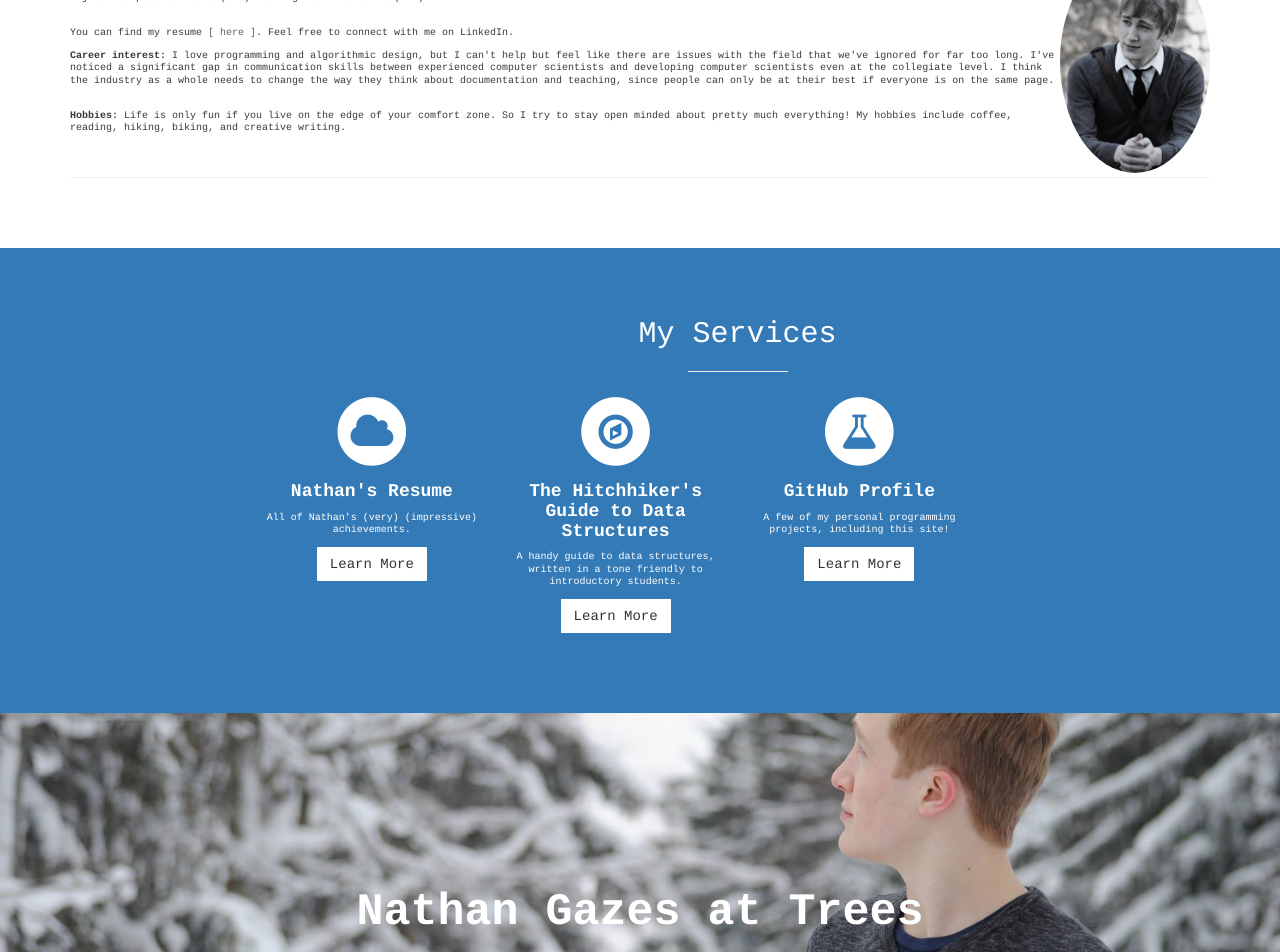
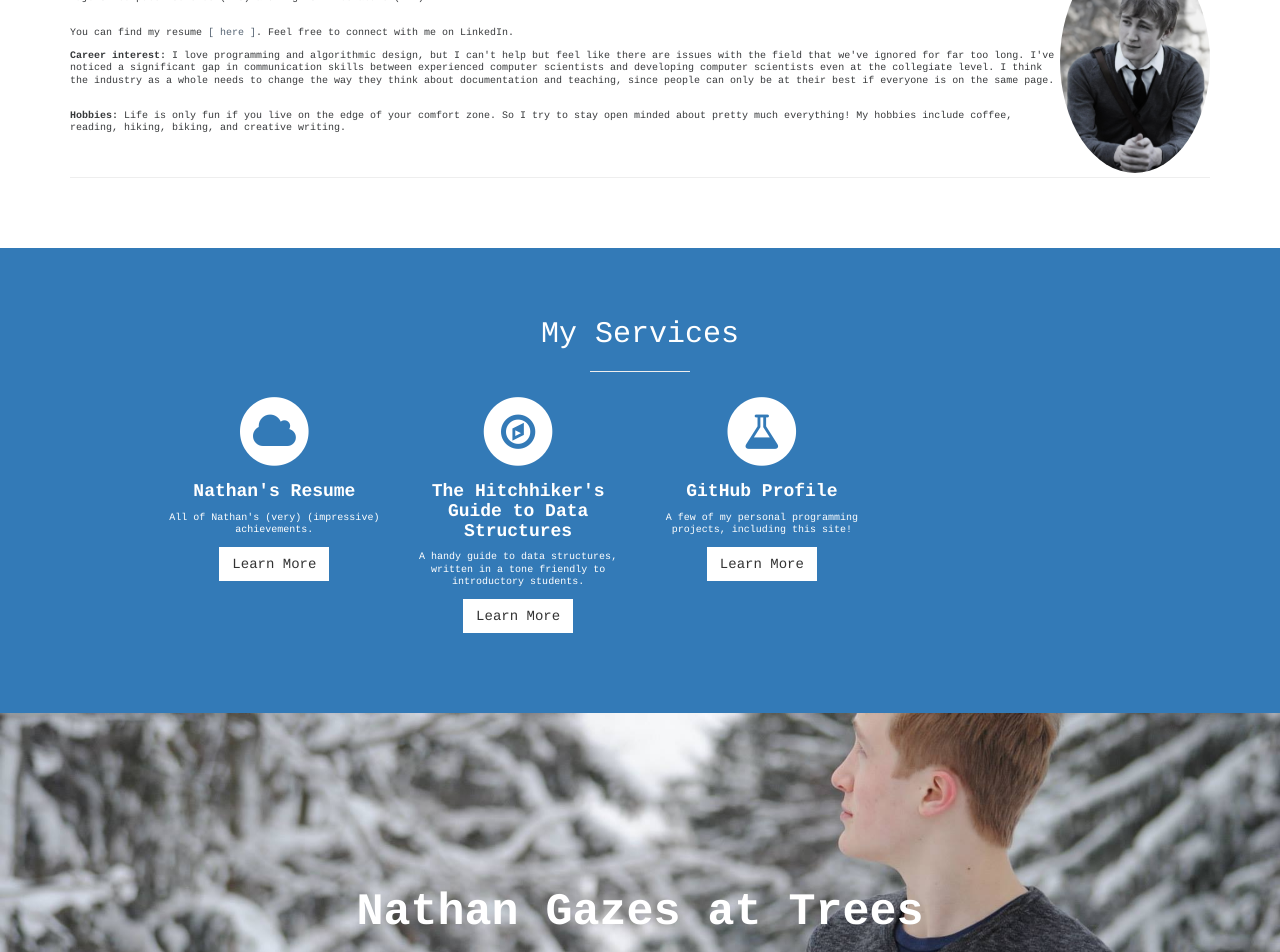
Before and after one commit to nathan-contino/nathan-contino.github.io, a Jekyll site: the page built from index.html, in a window 1280 px wide. Shown: the part 1021-1973 px from the top of the page. Built offline with Jekyll 4.4.1, drawn with Linux system fonts in a browser that asks for light colours.

Commit message:
offset change
Former-commit-id: b14a0e6bca184babe06100f9497359e97678e266 [formerly e98e5866efded1dbae1fdd277bbaaf53f0e05066] [formerly 78769a2e221bd5c9bfd27e8af08a022906c8b2df [formerly ca352f192cf90f6a367473f1765761b51a1459d5]]
Former-commit-id: 39fbea65d7b37a3d0cfdf2cf88ca6f46c63c671e [formerly f2575ec7e9f11abeae88c8661a2528687a3e29e6]
Former-commit-id: aef58b224eb0f2833c1333edbca1e5faabe0b1d3

```diff
--- a/_includes/services.html
+++ b/_includes/services.html
@@ -2,7 +2,7 @@
 <section id="services" class="services bg-primary">
   <div class="container">
     <div class="row text-center">
-      <div class="col-lg-10 col-md-offset-2">
+      <div class="col-lg-10 col-md-offset-1">
         <h2>My Services</h2>
         <hr class="small">
         <div class="row">
```
